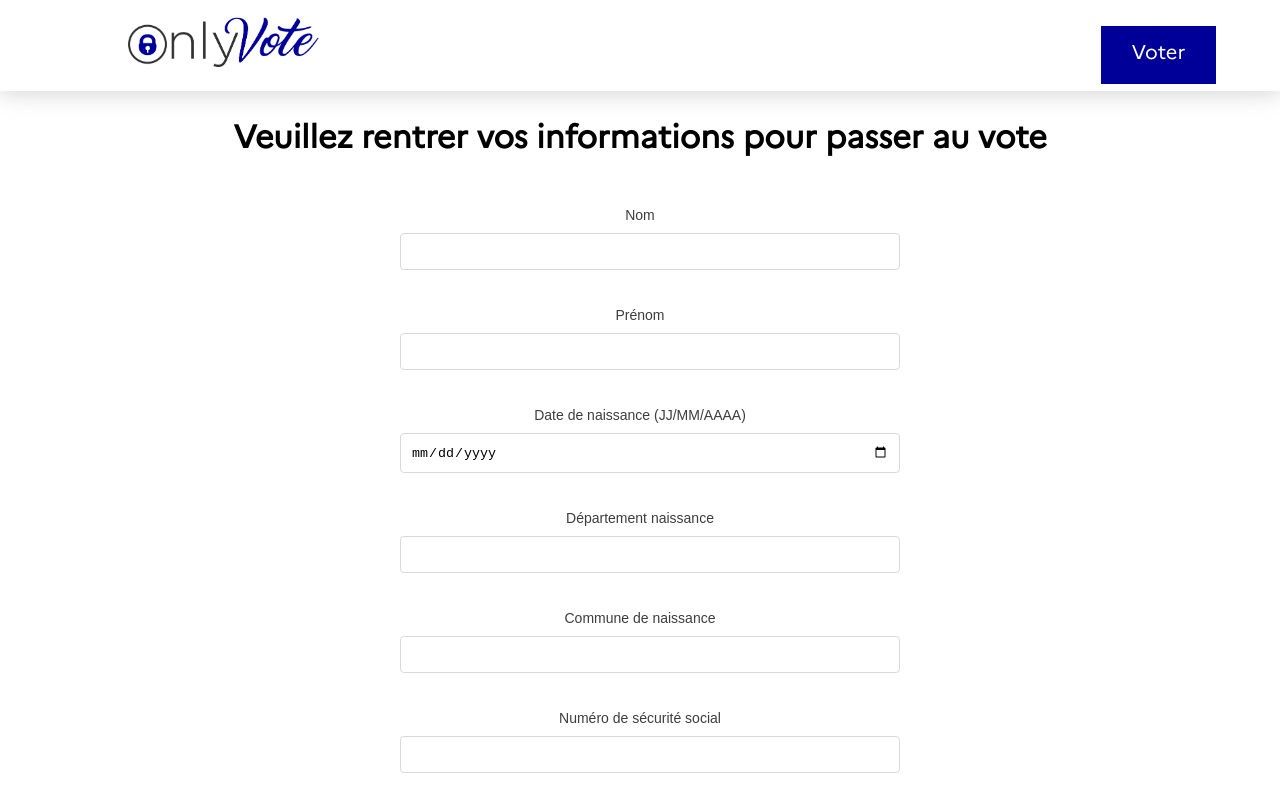
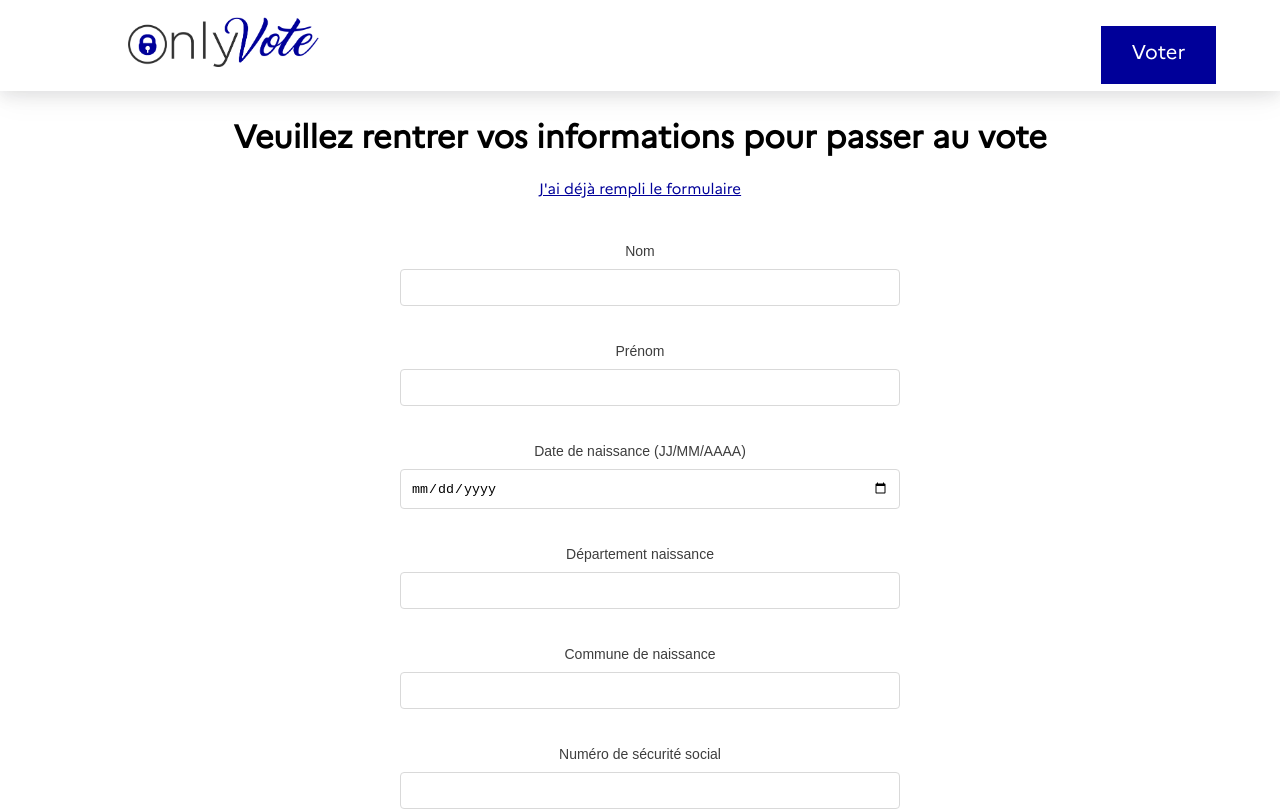
Before and after one commit to victorbillaud/OnlyVote, a React (Create React App) app: page /form in a window 1280 px wide. Shown: the top 810 px of the page. Built offline with nearby package versions, Linux system fonts and the light colour scheme.

Commit message:
Début de la page Registred

```diff
--- a/src/App.js
+++ b/src/App.js
@@ -5,6 +5,8 @@ import Vote from './Components/Vote/Vote.jsx'
 import Header from "./Components/Header";
 import Form from "./Components/Form/Form";
 import Footer from "./Footer";
+import Registred from "./Components/Registred"
+
 /*
 
 CE FICHIER NE DOIT CONTENIR QUE LES ROUTES DE SITE
@@ -48,6 +50,7 @@ function App() {
               <Route path="/" element={<Home />} />
               <Route path="/vote" element={<Vote />} />
               <Route path="/form" element={<Form />} />
+              <Route path="/Registred" element={<Registred />} />
           </Routes>
       </BrowserRouter>
         <Footer />
--- a/src/Components/Form/Form.css
+++ b/src/Components/Form/Form.css
@@ -22,6 +22,14 @@
     text-decoration: none;
     margin : 2em auto;
     padding: 10px;
+}
+
+.already{
+    text-align: center;
+    width: 100%;
+    color: #000099;
+    text-decoration: underline;
+    font-size: 15px;
 }
 
 .form_1{
--- a/src/Components/Form/Form.jsx
+++ b/src/Components/Form/Form.jsx
@@ -1,12 +1,15 @@
 import { Link } from 'react-router-dom';
 import './Form.css'
-
 
 function Form() {
     return (
         <div class="container">
 
             <h1 class="title_form" >Veuillez rentrer vos informations pour passer au vote</h1>
+
+            <Link to="/registred">
+            <p class="already">J'ai déjà rempli le formulaire</p>
+            </Link>
 
             <form class="form_1">
                 <label>
--- /dev/null
+++ b/src/Components/Registred/Registred.jsx
@@ -0,0 +1,8 @@
+import "./Registred.css";
+import { Link } from 'react-router-dom';
+
+function Registred(){
+    return(
+        <p>Hello</p>
+    )
+};
```
Also changed, not shown: src/Components/Registred/Registred.css (added).
